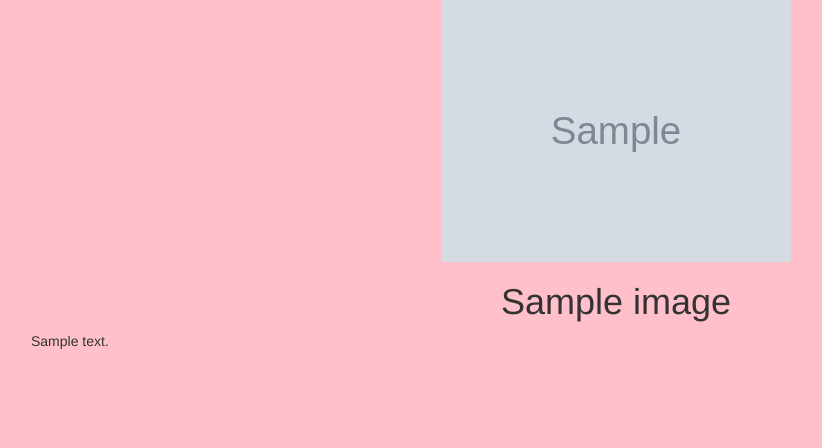
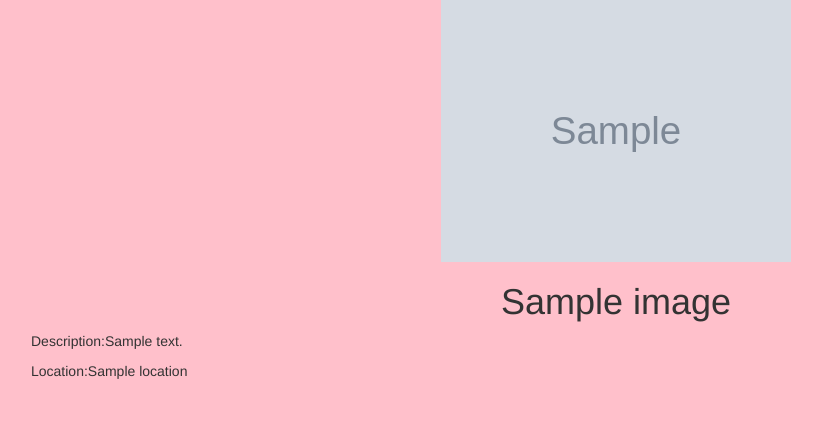
Before and after one commit to uwizeyeh/Gallery, a Django app: page /image/1 in a window 1280 px wide. Shown: the part 73-521 px from the top of the page, without its empty margins (24-846 px from the left). Run offline with Django 3.2, Linux system fonts and the light colour scheme; tables that the repository leaves empty hold one stand-in row (values such as "Sample post"); grey boxes marked "Sample" are stand-in pictures; some libraries are stand-ins or nearby versions.

Commit message:
add location on image

```diff
--- a/picture/templates/info.html
+++ b/picture/templates/info.html
@@ -12,7 +12,8 @@
     </div>
 
     <div class="row">
-        <p>{{image.description}}</p>
+        <p>Description:{{image.description}}</p>
+        <p>Location:{{image.location}}</p>
     </div>
 
 
```
